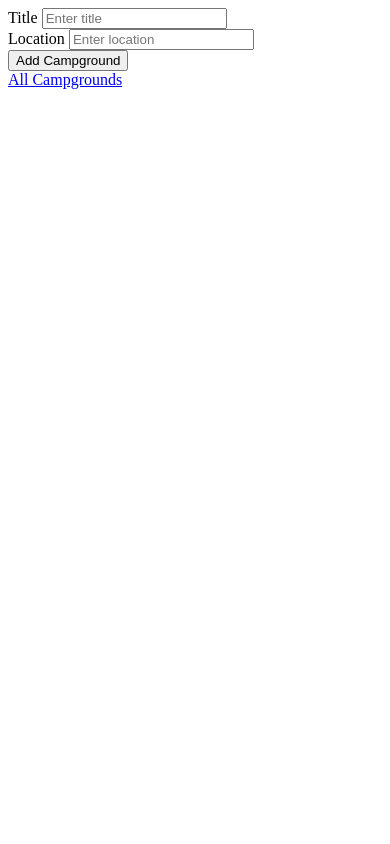
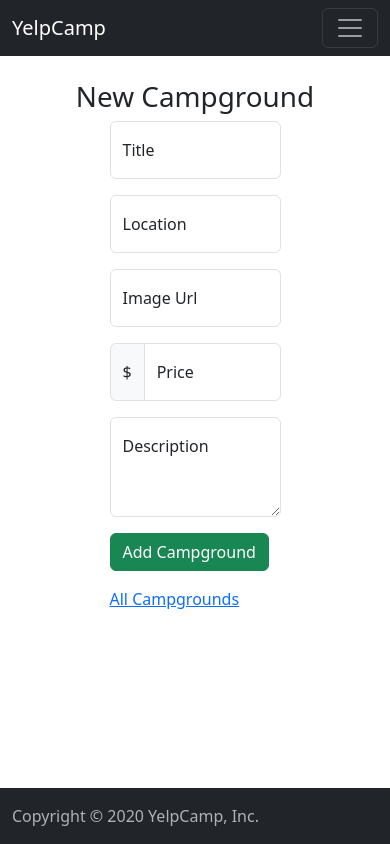
Before and after one commit to PotchB/webdev-bootcamp-yelpcamp, a Node server app: page /campgrounds/new in a window 390 px wide. Run offline with Node 20, Linux system fonts and the light colour scheme; some libraries are stand-ins or nearby versions.

Commit message:
feat(ui): Add basic styling and layout using ejs-mate

```diff
--- a/app.js
+++ b/app.js
@@ -1,6 +1,7 @@
 const express = require('express');
 const path = require('path');
 const mongoose = require('mongoose');
+const ejsMate = require('ejs-mate');
 const Campground = require('./models/campground');
 const methodOverride = require('method-override')
 
@@ -14,6 +15,7 @@ db.once("open", () => {
 
 const app = express();
 
+app.engine('ejs', ejsMate);
 app.set('view engine', 'ejs');
 app.set('views', path.join(__dirname, 'views'))
 
@@ -54,7 +56,7 @@ app.put('/campgrounds/:id', async (req, res) => {
     res.redirect(`/campgrounds/${updatedCampground._id}`)
 })
 
-app.delete('/campgrounds/:id', async(req, res) => {
+app.delete('/campgrounds/:id', async (req, res) => {
     await Campground.findByIdAndDelete(req.params.id)
     res.redirect('/campgrounds')
 })
--- a/models/campground.js
+++ b/models/campground.js
@@ -3,7 +3,8 @@ const Schema = mongoose.Schema;
 
 const CampgroundSchema = new Schema({
     title: String,
-    price: String,
+    image: String,
+    price: Number,
     description: String,
     location: String
 });
--- a/package.json
+++ b/package.json
@@ -13,6 +13,7 @@
   "type": "commonjs",
   "dependencies": {
     "ejs": "^7.0.2",
+    "ejs-mate": "^4.0.0",
     "express": "^5.3.0",
     "method-override": "^3.0.0",
     "mongoose": "^9.12.2"
--- a/seeds/index.js
+++ b/seeds/index.js
@@ -18,9 +18,13 @@ const seedDB = async () => {
     await Campground.deleteMany({});
     for (let i = 0; i < 50; i++) {
         const random1000 = Math.floor(Math.random() * 1000);
+        const price = Math.floor(Math.random() * 20) + 10;
         const camp = new Campground({
             location: `${cities[random1000].city}, ${cities[random1000].state}`,
-            title: `${sample(descriptors)} ${sample(places)}`
+            title: `${sample(descriptors)} ${sample(places)}`,
+            image: `https://picsum.photos/700/500/?random=${Math.random()}`,
+            description: 'Lorem ipsum dolor sit amet consectetur adipisicing elit. Voluptatibus sequi dicta magnam laborum, voluptate, soluta deleniti aut suscipit harum labore pariatur. Voluptatum voluptates ea quas corporis cupiditate illum corrupti! Voluptatum!',
+            price
         })
         await camp.save();
     }
--- a/views/campgrounds/new.ejs
+++ b/views/campgrounds/new.ejs
@@ -1,24 +1,44 @@
-<!DOCTYPE html>
-<html lang="en">
-<head>
-    <meta charset="UTF-8">
-    <meta name="viewport" content="width=device-width, initial-scale=1.0">
-    <title>New Campground</title>
-</head>
-<body>
+<% layout('layouts/boilerplate') %>
+<div class="row">
+    <h1 class="text-center">New Campground</h1>
+    <div class="col-6 offset-3">
         <form action="/campgrounds" method="POST">
-        <div>
+            <div class="form-floating mb-3">
+                <input class="form-control" type="text" name="campground[title]" id="title"
+                    placeholder="Enter title">
                 <label for="title">Title</label>
-            <input type="text" name="campground[title]" id="title" placeholder="Enter title">
             </div>
-        <div>
+            <div class="form-floating mb-3">
+                <input class="form-control" type="text" name="campground[location]" id="location"
+                    placeholder="Enter location">
                 <label for="location">Location</label>
-            <input type="text" name="campground[location]" id="location" placeholder="Enter location">
             </div>
-        <button>Add Campground</button>
+            <div class="form-floating mb-3">
+                <input class="form-control" type="text" name="campground[image]" id="image"
+                    placeholder="Enter location">
+                <label for="image">Image Url</label>
+            </div>
+            <div class="input-group mb-3">
+                <span class="input-group-text">$</span>
+                <div class="form-floating">
+                    <input class="form-control" type="text" name="campground[price]" id="price" placeholder="0.00">
+                    <label for="price">Price</label>
+                </div>
+            </div>
+            <!-- <div class="input-group mb-3">
+            <span class="input-group-text">$</span>
+            <input type="text" class="form-control" aria-label="Amount (to the nearest dollar)">
+            <span class="input-group-text">.00</span>
+        </div> -->
+            <div class="form-floating mb-3">
+                <textarea class="form-control" style="height: 100px" name="campground[description]" id="description"
+                    placeholder="Leave a comment here"></textarea>
+                <label for="description">Description</label>
+            </div>
+            <div class="mb-3">
+                <button class="btn btn-success">Add Campground</button>
+            </div>
         </form>
-    <footer>
         <a href="/campgrounds">All Campgrounds</a>
-    </footer>
-</body>
-</html>
+    </div>
+</div>
--- /dev/null
+++ b/views/layouts/boilerplate.ejs
@@ -0,0 +1,21 @@
+<!DOCTYPE html>
+<html lang="en">
+<head>
+    <meta charset="UTF-8">
+    <meta name="viewport" content="width=device-width, initial-scale=1.0">
+    <title>YelpCamp</title>
+
+    <link rel="stylesheet" href="../styles/app.css">
+    <link href="https://cdn.jsdelivr.net/npm/bootstrap@5.3.9/dist/css/bootstrap.min.css" rel="stylesheet" integrity="sha384-yEPZ7jP9S0QKiUQ0m3jjsO4ProIW7wvR9gXkI7JOGa2XVsw53Yke2bsdkBbjmmiX" crossorigin="anonymous">
+</head>
+<body class="d-flex flex-column vh-100">
+    <%- include('../partials/navbar') %>
+    <main class="container mt-4">
+        <%- body %>
+    </main>
+    <%- include('../partials/footer') %>
+
+    <script src="https://cdn.jsdelivr.net/npm/@popperjs/core@2.11.8/dist/umd/popper.min.js" integrity="sha384-I7E8VVD/ismYTF4hNIPjVp/Zjvgyol6VFvRkX/vR+Vc4jQkC+hVqc2pM8ODewa9r" crossorigin="anonymous"></script>
+    <script src="https://cdn.jsdelivr.net/npm/bootstrap@5.3.9/dist/js/bootstrap.min.js" integrity="sha384-89aa4glufciPv46aKltztWQEmk+Tu9W2RhzXr6VcnUUEub7F8+06RcL2RYLCOHUq" crossorigin="anonymous"></script>
+</body>
+</html>
--- /dev/null
+++ b/views/partials/footer.ejs
@@ -0,0 +1,5 @@
+<footer class="footer bg-dark py-3 mt-auto sticky-bottom" data-bs-theme="dark">
+    <div class="container">
+        <span class="text-body-secondary">Copyright &copy; 2020 YelpCamp, Inc.</span>
+    </div>
+</footer>
--- /dev/null
+++ b/views/partials/navbar.ejs
@@ -0,0 +1,15 @@
+<nav class="navbar sticky-top navbar-expand-lg navbar-dark bg-dark">
+    <div class="container-fluid">
+        <a class="navbar-brand" href="/">YelpCamp</a>
+        <button class="navbar-toggler" type="button" data-bs-toggle="collapse" data-bs-target="#navbarNavAltMarkup" aria-controls="navbarNavAltMarkup" aria-expanded="false" aria-label="Toggle navigation">
+            <span class="navbar-toggler-icon"></span>
+        </button>
+        <div class="collapse navbar-collapse" id="navbarNavAltMarkup">
+            <div class="navbar-nav">
+                <a class="nav-link" href="/">Home</a>
+                <a class="nav-link" href="/campgrounds">Campgrounds</a>
+                <a class="nav-link" href="/campgrounds/new">New Campground</a>
+            </div>
+        </div>
+    </div>
+</nav>
```
Also changed, not shown: views/campgrounds/edit.ejs (+33 -15 lines), views/campgrounds/index.ejs (+18 -13 lines), views/campgrounds/show.ejs (+32 -19 lines), views/home.ejs (+2 -11 lines), 1 other file. Lines whose indentation alone changed are shown as unchanged.
